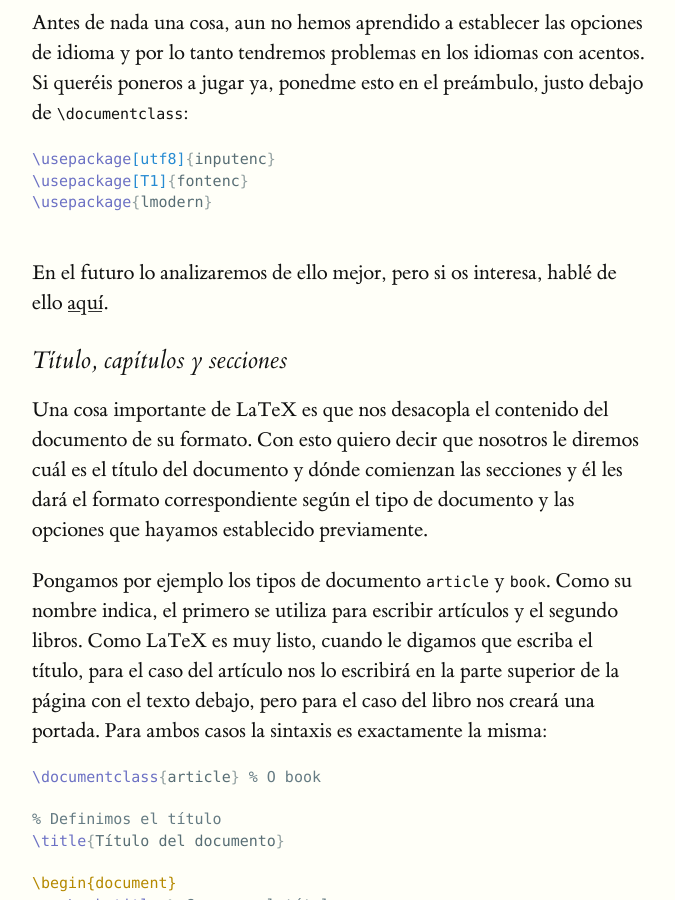
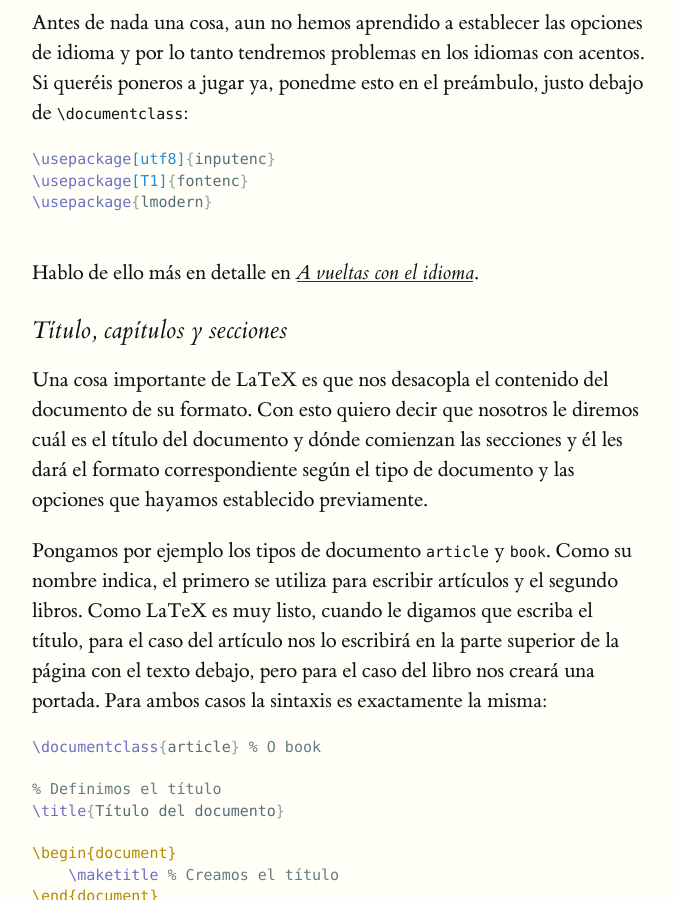
Before and after one commit to Ondiz/cursoLatex, a Jekyll site: the page built from docs/Contenido/03.DocumentoBasico.html, in a window 1280 px wide and 900 px high, scrolled down 2873 px. Shown: the whole window, without its empty margins (128-803 px from the left). Built offline with Jekyll 4.4.1, drawn with Linux system fonts in a browser that asks for light colours.

Commit message:
Actualizar Readme. Corregir links

```diff
--- a/docs/Contenido/03.DocumentoBasico.html
+++ b/docs/Contenido/03.DocumentoBasico.html
@@ -141,9 +141,9 @@ pandoc hola.tex -o hola.pdf
 \usepackage{lmodern}
 {% endhighlight %}
 
-<p>En el futuro lo analizaremos de ello mejor, pero si os interesa,
-hablé de
-ello <a href="https://ondahostil.wordpress.com/2016/10/14/lo-que-he-aprendido-idiomas-con-acentos-en-latex/">aquí</a>.</p>
+<p>Hablo de ello más en detalle en <a href="{{ site.github.url
+					    }}/Contenido/06.Idioma.html"><i>A
+      vueltas con el idioma</i></a>.</p>
 
 <h3 id="título-capítulos-y-secciones">Título, capítulos y secciones</h3>
 
```
Also changed, not shown: README.md, 2 other files.
